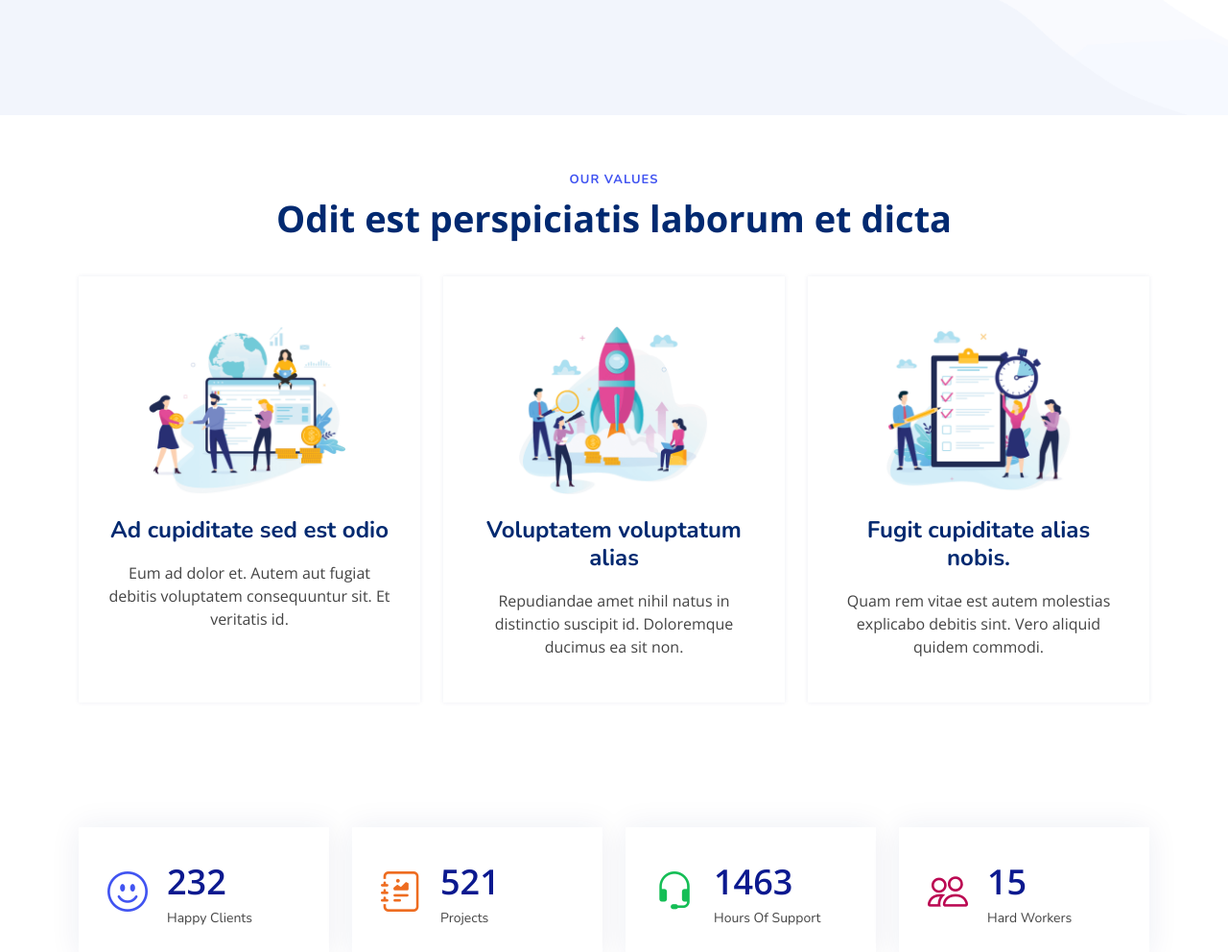
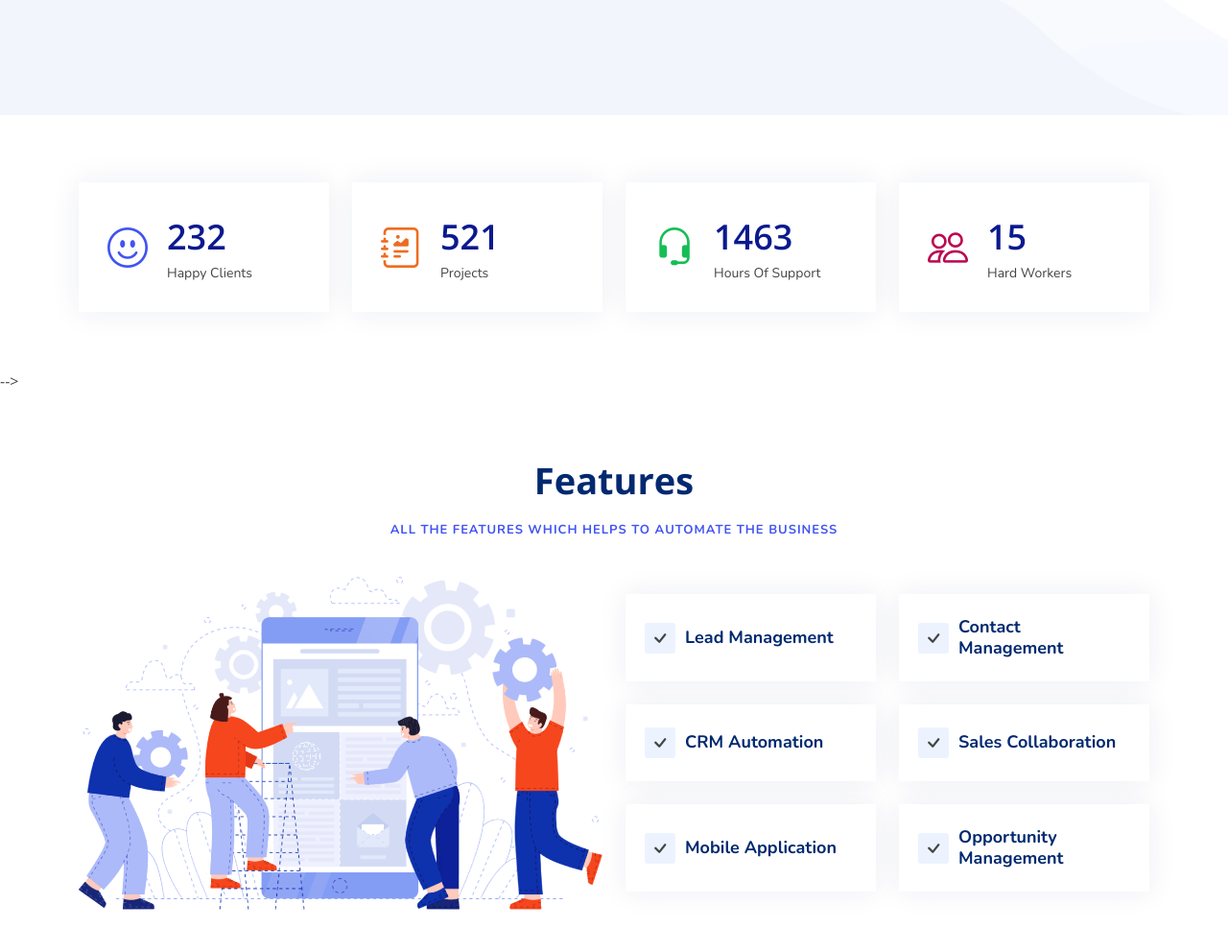
Before and after one commit to realjitesh/SAMS, a plain HTML site: page index.html in a window 1280 px wide. Shown: the part 680-1672 px from the top of the page at 96% size. Drawn offline with nearby package versions, Linux system fonts and the light colour scheme.

Commit message:
Update index.html
Values hide

```diff
--- a/index.html
+++ b/index.html
@@ -132,7 +132,7 @@
     </section><!-- End About Section -->
 
     <!-- ======= Values Section ======= -->
-    <section id="values" class="values">
+    <!--<section id="values" class="values">
 
       <div class="container" data-aos="fade-up">
 
@@ -171,7 +171,7 @@
 
       </div>
 
-    </section><!-- End Values Section -->
+    </section>--><!-- End Values Section -->
 
     <!-- ======= Counts Section ======= -->
     <section id="counts" class="counts">
```
